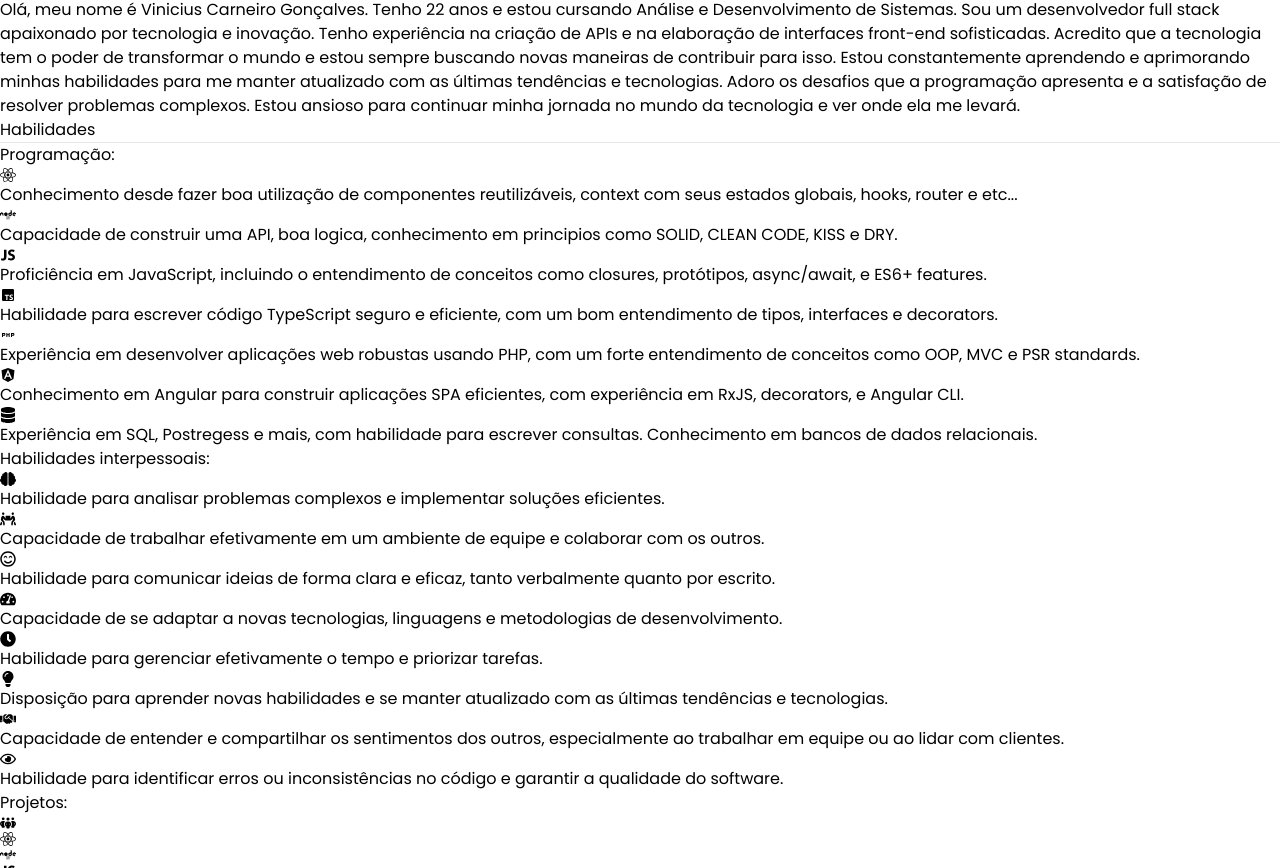
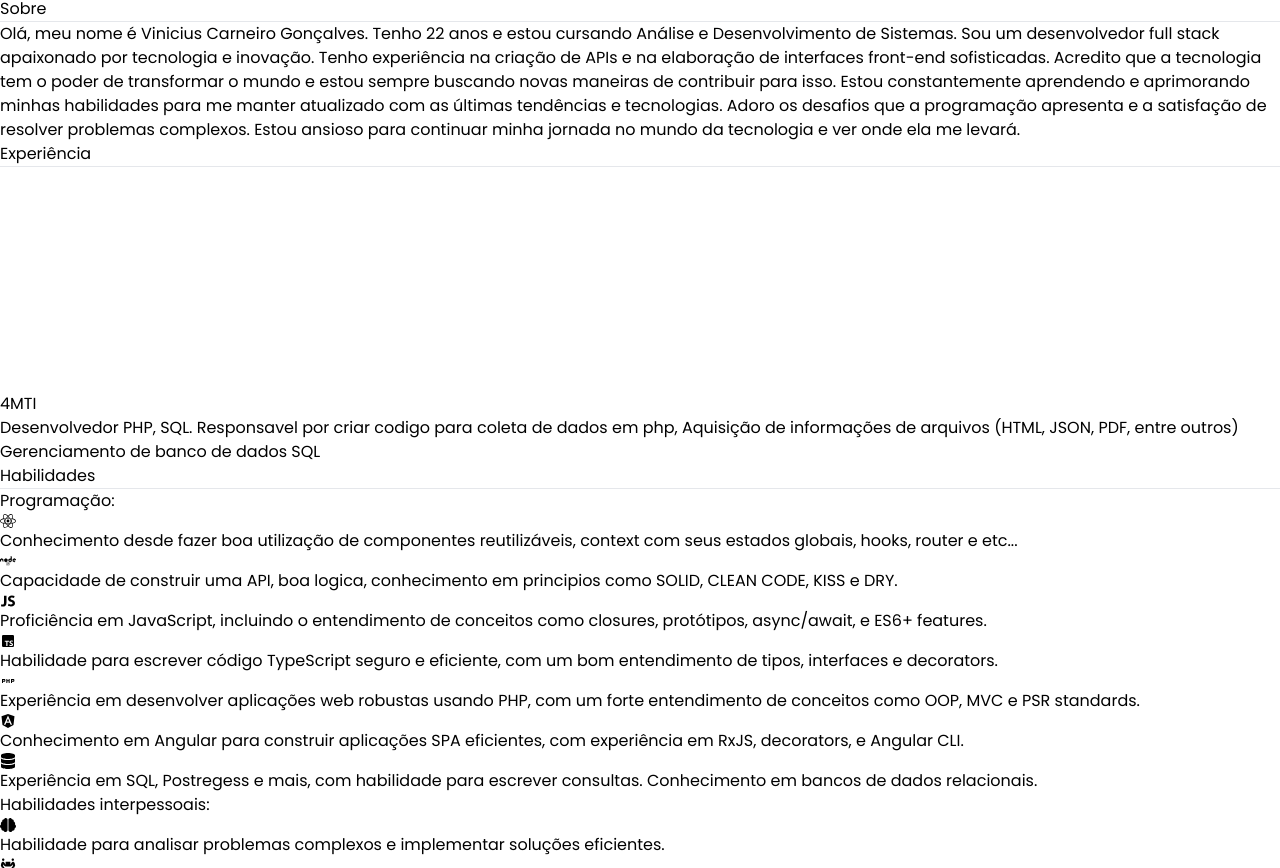
Before and after one commit to viniciuscg/portfolio, a React (Vite) app in the folder frontend/: page / in a window 1280 px wide. Shown: the part 1491-2359 px from the top of the page. Built offline with nearby package versions, Linux system fonts and the light colour scheme.

Commit message:
adc company

```diff
--- a/frontend/src/Components/content/index.tsx
+++ b/frontend/src/Components/content/index.tsx
@@ -7,6 +7,7 @@ import { MdOutlinePhp } from 'react-icons/md'
 import { FaPeopleGroup } from 'react-icons/fa6'
 import { TbSql } from 'react-icons/tb'
 import { TiSocialInstagram } from 'react-icons/ti'
+import logo from './4mti_logo.png'
 
 function Content() {
 
@@ -156,6 +157,14 @@ function Content() {
     },
   ]
 
+  const experience = [
+    {
+      icon: <img src={logo} />,
+      level: "4MTI",
+      description: "Desenvolvedor PHP, SQL. Responsavel por criar codigo para coleta de dados em php, Aquisição de informações de arquivos (HTML, JSON, PDF, entre outros) Gerenciamento de banco de dados SQL",
+    },
+  ]
+
   return (
     <div className='flex flex-col gap-6'>
       <div id='home' className='flex max-lg:flex-col gap-6 justify-center items-center'>
@@ -178,6 +187,24 @@ function Content() {
           Estou constantemente aprendendo e aprimorando minhas habilidades para me manter atualizado com as últimas tendências e tecnologias.
           Adoro os desafios que a programação apresenta e a satisfação de resolver problemas complexos. Estou ansioso para continuar minha jornada
           no mundo da tecnologia e ver onde ela me levará.</p>
+        </div>
+      </div>
+
+      <div>
+        <div className='flex justify-center items-center'>
+          <h1 id='experience' className='font-extrabold text-3xl'>Experiência</h1>
+          <hr className='w-full'/>
+        </div>
+        <div className='flex gap-5 flex-col items-center'>
+          <div className='grid gap-6 py-10 md:grid-cols-2 lg:grid-cols-3'>
+            {experience.map(item => (
+              <div className='flex flex-col gap-2 text-center items-center'>
+                <span className='w-24'>{item.icon}</span>
+                <p>{item.level}</p>
+                <p>{item.description}</p>
+              </div>
+            ))}
+          </div>
         </div>
       </div>
 
--- a/frontend/src/Components/header/index.tsx
+++ b/frontend/src/Components/header/index.tsx
@@ -9,6 +9,7 @@ function Header() {
           <a href="#about"><h2>Sobre</h2></a>
           <a href="#skills"><h2>Habilidades</h2></a>
           <a href="#contact"><h2>Contato</h2></a>
+          <a href="#experience"><h2>Experiência</h2></a>
         </div>
         <div className="font-bold flex justify-end text-3xl max-lg:flex-grow-1 max-lg:justify-center min-w-[200px] items-end"><FaCode/></div>
       </div>
```
Also changed, not shown: frontend/src/Components/content/4mti_logo.png (added).
